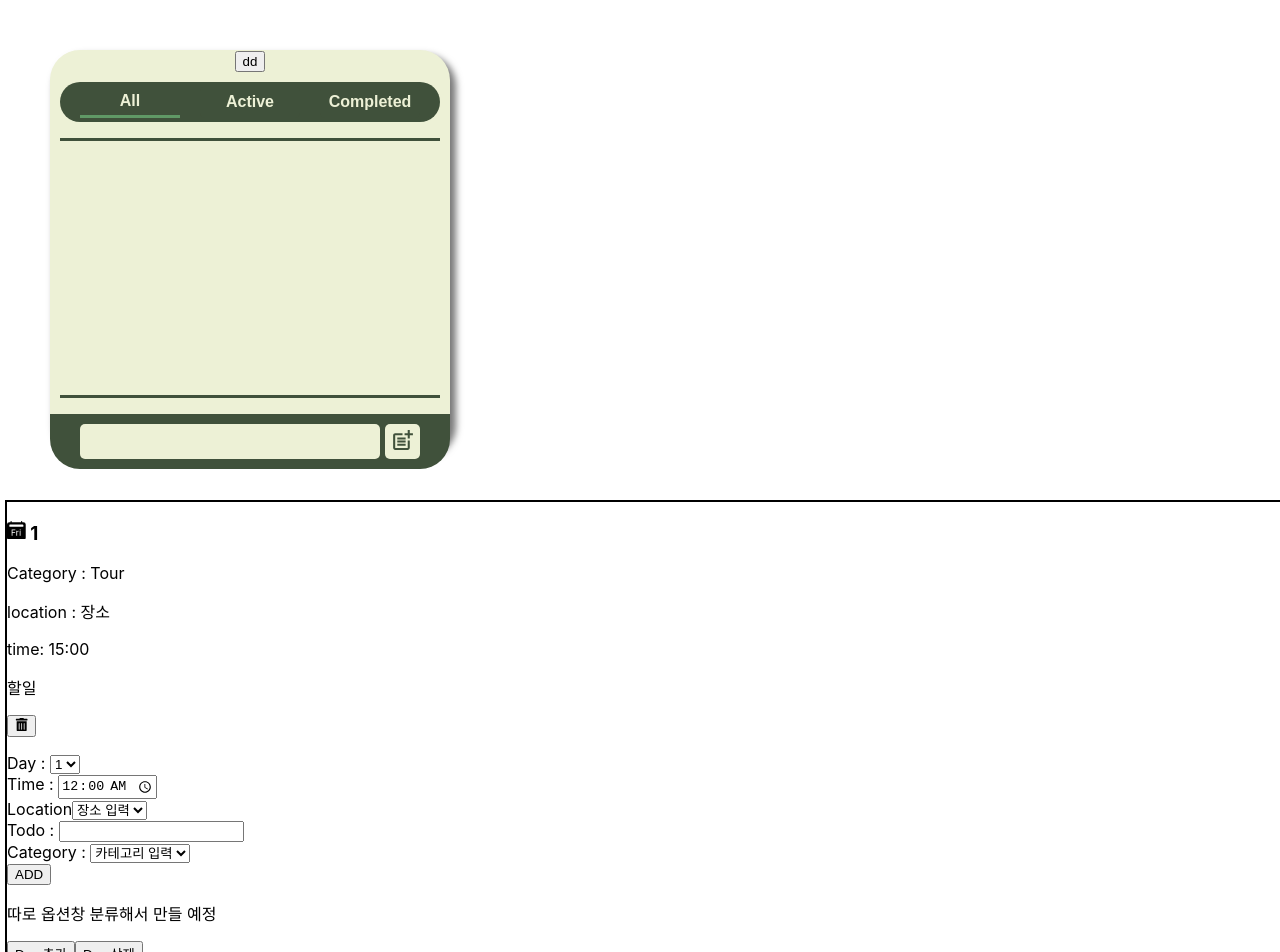
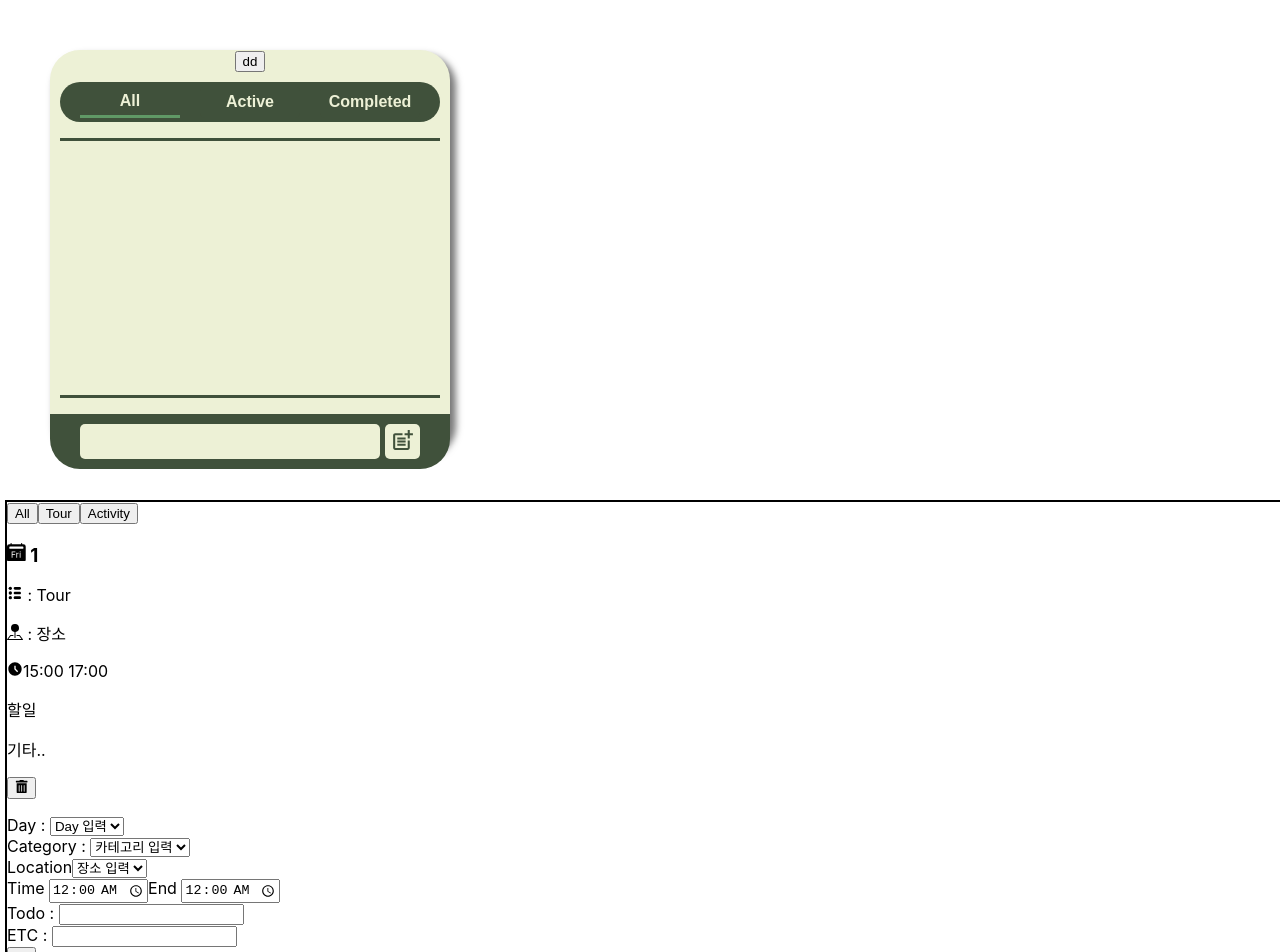
Before and after one commit to Jae0o/React_components, a React (Create React App) app in the folder todo-project/: page / in a window 1280 px wide. Shown: the top 952 px of the page. Built offline with nearby package versions, Linux system fonts and the light colour scheme.

Commit message:
Trip Project // make Category Filter

```diff
--- a/todo-project/src/components/AppTrip/AppDayList/AppDayList.jsx
+++ b/todo-project/src/components/AppTrip/AppDayList/AppDayList.jsx
@@ -4,23 +4,8 @@ import AddListButton from './List/AddListButton';
 import { v1 as uuidV1 } from 'uuid';
 
 
-const TripList = [{
-    id: 2,
-    Day: "1",
-    Todo: "할일",
-    Time: "15:00",
-    Location: "장소",
-    Category: "Tour"
-}];
+export default function AppDayList() {
 
-const DefaultDaylist = [
-    {
-        id: 1,
-        Day: "1"
-    }
-]
-
-export default function AppDayList() {
     // ------------------------------------ Day
 
     const [DayList, setDayList] = useState(DefaultDaylist);
@@ -33,7 +18,46 @@ export default function AppDayList() {
         }
     };
 
+    const DeleteDay = (e) => {
+        if (DayList.some((day) => day.Day === e)) {
+            const filter = DayList.filter((day) => day.Day !== e);
+            setDayList([...filter]);
+        } else {
+            alert("리스트에 일치하는 항목이 없습니다.")
+        }
+    }
+
+
+    // ------------------------------------ Category
+
+
+    const [CategoryList, setCategoryList] = useState(DefaultCategoryList);
+    const [FilterCategoryList, setFilterCategoryList] = useState(DefaultFilter)
+
+    const UpdateCategoryFcuntion = (SaveData) => {
+        if (!CategoryList.some((e) => e.category === SaveData.trim())) {
+            setCategoryList([...CategoryList, { id: uuidV1(), category: SaveData.trim() }])
+            setFilterCategoryList([...FilterCategoryList, SaveData]);
+        } else {
+            alert("리스트에 동일한 Category가 존재합니다.");
+        }
+    };
+
+    const DeleteCategory = (e) => {
+        if (CategoryList.some((cate) => cate.category === e.trim())) {
+            const filter = CategoryList.filter((cate) => cate.category !== e.trim());
+            setCategoryList([...filter]);
+            const filtered = FilterCategoryList.filter((data) => data !== e)
+            setFilterCategoryList([...filtered]);
+        } else {
+            alert("리스트에 일치하는 항목이 없습니다.")
+        }
+    }
+    //  filter
+
+
     // ------------------------------------ List
+
 
     const [List, setList] = useState(TripList);
 
@@ -49,8 +73,53 @@ export default function AppDayList() {
 
     return (
         <article>
-            <DayBoxList list={List} UploadDelete={DeleteList} DayList={DayList} />
-            <AddListButton UpdateList={AddList} PushDay={UpdateDayFunction} DayList={DayList} />
+            <DayBoxList list={List} UploadDelete={DeleteList} DayList={DayList} CategoryList={FilterCategoryList} />
+            <AddListButton UpdateList={AddList}
+                // Day Props
+                PushDay={UpdateDayFunction} DayList={DayList} DeleteDay={DeleteDay}
+                // Category Props
+                PushCategory={UpdateCategoryFcuntion} CategoryList={CategoryList} DeleteCategory={DeleteCategory} />
         </article>
     )
-}
+};
+
+
+
+
+const TripList = [{
+    id: 2,
+    Day: "1",
+    Todo: "할일",
+    StartTime: "15:00",
+    EndTime: "17:00",
+    Location: "장소",
+    Category: "Tour",
+    Etc: "기타.."
+}];
+
+const DefaultDaylist = [
+    {
+        id: "Default key",
+        Day: "Day 입력"
+    },
+    {
+        id: "1",
+        Day: "1"
+    }
+];
+const DefaultCategoryList = [
+    {
+        id: "Default key",
+        category: "카테고리 입력"
+    },
+    {
+        id: "1",
+        category: "Tour"
+    },
+    {
+        id: "2",
+        category: "Activity"
+    },
+];
+
+const DefaultFilter = ["All", "Tour", "Activity"]
--- a/todo-project/src/components/AppTrip/AppDayList/List/AddListButton.jsx
+++ b/todo-project/src/components/AppTrip/AppDayList/List/AddListButton.jsx
@@ -1,10 +1,15 @@
 import React, { useState } from 'react'
 import { v1 as uuidV1 } from 'uuid';
 import AddDopDownList from './AddDorpDownList';
+import { MdOutlineDownloadDone } from 'react-icons/md'
 
 
 
-export default function AddListButton({ UpdateList, PushDay, DayList }) {
+export default function AddListButton({
+  UpdateList,
+  PushDay, DayList, DeleteDay,
+  PushCategory, CategoryList, DeleteCategory
+}) {
 
   // ---------------------------------------- State
   const [Todo, setTodo] = useState('');
@@ -12,28 +17,39 @@ export default function AddListButton({ UpdateList, PushDay, DayList }) {
   const [Location, setLocation] = useState('');
   const [LocationList, setLocationList] = useState(DefaultLocationList);
 
-    const [Time, setTime] = useState('00:00');
+  const [StartTime, setStartTime] = useState('00:00');
+  const [EndTime, setEndTime] = useState('00:00');
 
   const [Day, setDay] = useState('1');
 
   const [Category, setCategory] = useState('Tour');
-    const [CategoryList, setCategoryList] = useState(DefaultCategoryList);
+
+
+  const [Etc, setEtc] = useState("");
 
   // ---------------------------------------- Update Function
   const UpdateTodo = (e) => {
     setTodo(e);
   }
   const UpdateLocation = (e) => {
+    console.log(e)
     setLocation(e);
   }
   const UpdateDay = (e) => {
     setDay(e)
   }
-    const UpdateTime = (e) => {
-        setTime(e);
+  const UpdateStartTime = (e) => {
+    setStartTime(e);
+  }
+  const UpdateEndTime = (e) => {
+    setEndTime(e);
   }
   const UpdateCategory = (e) => {
     setCategory(e);
+  }
+  const UpdateEtc = (e) => {
+    setEtc(e);
+    console.log(Etc)
   }
 
   // ---------------------------------------- ADD UpdateList Props Function
@@ -42,22 +58,24 @@ export default function AddListButton({ UpdateList, PushDay, DayList }) {
     e.preventDefault();
     if (Todo.trim().length === 0) {
       return alert(" Todo 에 할일을 적으세요");
-        }
+    };
+
+
     UpdateList(
       {
         id: uuidV1(),
         Day: Day,
         Todo: Todo.trim(),
-                Time: Time,
+        StartTime: StartTime,
+        EndTime: EndTime,
         Location: Location,
-                Category: Category
+        Category: Category,
+        Etc: Etc.trim()
       }
     )
   }
-    // ---------------------------------------- Add Day Function
 
-
-    // ---------------------------------------- Add Location Function
+  // ---------------------------------------- Add Delete Location Function
 
   const UpdateLocationFunction = (SaveData) => {
     if (!LocationList.some((e) => e.Location === SaveData.trim())) {
@@ -67,15 +85,14 @@ export default function AddListButton({ UpdateList, PushDay, DayList }) {
     }
   };
 
-    // ---------------------------------------- Add Category Function
-
-    const UpdateCategoryFcuntion = (SaveData) => {
-        if (!CategoryList.some((e) => e.category === SaveData.trim())) {
-            setCategoryList([...CategoryList, { id: uuidV1(), category: SaveData.trim() }])
+  const DeleteLocation = (e) => {
+    if (LocationList.some((local) => local.Location === e)) {
+      const filter = LocationList.filter((local) => local.Location !== e);
+      setLocationList([...filter]);
     } else {
-            alert("리스트에 동일한 Category가 존재합니다.");
+      alert("리스트에 일치하는 항목이 없습니다.")
     }
-    };
+  }
 
   // ---------------------------------------- Return
 
@@ -92,12 +109,20 @@ export default function AddListButton({ UpdateList, PushDay, DayList }) {
             ))}
           </select>
         </div>
-                {/* 이름 예정 style.TimeInput */}
+
+        {/* 이름 예정 style.CategoryInput */}
         <div>
-                    <label htmlFor='TimeInput'>Time : </label>
-                    <input type='time' id="TimeInput" value={Time} onChange={(e) => UpdateTime(e.target.value)} />
+          <label htmlFor="CategoryInput">Category : </label>
+          <select onChange={(e) => UpdateCategory(e.target.value)}>
+            {CategoryList.map((data) => (
+              <option key={data.id} value={data.category}>
+                {data.category}
+              </option>
+            ))}
+          </select>
         </div>
 
+        {/* 이름 예정 style.LocationInput */}
         <div>
           <label htmlFor="LocationInput">Location</label>
           <select id="LocationInput" onChange={(e) => UpdateLocation(e.target.value)}>
@@ -109,49 +134,46 @@ export default function AddListButton({ UpdateList, PushDay, DayList }) {
           </select>
         </div>
 
+        {/* 이름 예정 style.TimeInput */}
+        <div>
+          <label htmlFor='StartTimeInput'>Time </label>
+          <input type='time' id="StartTimeInput" value={StartTime} onChange={(e) => UpdateStartTime(e.target.value)} />
+          <label htmlFor='EndTimeInput'>End </label>
+          <input type='time' id="EndTimeInput" value={EndTime} onChange={(e) => UpdateEndTime(e.target.value)} />
+        </div>
+
+        {/* 이름 예정 style.TodoInput */}
         <div>
           <label htmlFor='TodoInput'>Todo : </label>
           <input id="TodoInput" type='text' onChange={(e) => UpdateTodo(e.target.value)} />
         </div>
 
+        {/* 이름 예정 style.EtcInput */}
         <div>
-                    <label htmlFor="CategoryInput">Category : </label>
-                    <select onChange={(e) => UpdateCategory(e.target.value)}>
-                        {CategoryList.map((data) => (
-                            <option key={data.id} value={data.category}>
-                                {data.category}
-                            </option>
-                        ))}
-                    </select>
+          <label htmlFor='EtcInput'>ETC : </label>
+          <input id="EtcInput" type='text' onChange={(e) => UpdateEtc(e.target.value)} />
         </div>
-                <button> ADD </button>
+
+        <button> <MdOutlineDownloadDone /> </button>
       </form>
 
       <div>
         <p> 따로 옵션창 분류해서 만들 예정</p>
         {/* Day */}
-                <AddDopDownList UploadFunction={(e) => PushDay(e)} name={"Day"} />
+        <AddDopDownList UploadFunction={(e) => PushDay(e.trim())} name={"Day"} DeleteFunction={(e) => DeleteDay(e.trim())} />
         {/* Category */}
-                <AddDopDownList UploadFunction={(e) => UpdateCategoryFcuntion(e)} name={"Category"} />
+        <AddDopDownList UploadFunction={(e) => PushCategory(e.trim())} name={"Category"} DeleteFunction={(e) => DeleteCategory(e.trim())} />
         {/* Location */}
-                <AddDopDownList UploadFunction={UpdateLocationFunction} name={"Location"} />
+        <AddDopDownList UploadFunction={(e) => UpdateLocationFunction(e.trim())} name={"Location"} DeleteFunction={(e) => DeleteLocation(e.trim())} />
       </div>
     </div>
 
   )
 }
 
-
-const DefaultCategoryList = [
-    {
-        id: 1,
-        category: "카테고리 입력"
-    }
-];
-
 const DefaultLocationList = [
   {
-        id: 1,
+    id: "Default key",
     Location: "장소 입력"
   }
 ]
--- /dev/null
+++ b/todo-project/src/components/AppTrip/AppDayList/List/CategoryFilter.jsx
@@ -0,0 +1,16 @@
+import React from 'react'
+
+export default function CategoryFilter({ CategoryList, FilterFunction }) {
+
+  return (
+    <div>
+      {CategoryList.map((value, index) => {
+        return (
+          <button key={index} onClick={() => FilterFunction(value)}>
+            {value}
+          </button>
+        )
+      })}
+    </div>
+  )
+}
--- a/todo-project/src/components/AppTrip/AppDayList/List/DayBoxList.jsx
+++ b/todo-project/src/components/AppTrip/AppDayList/List/DayBoxList.jsx
@@ -1,25 +1,48 @@
-import React from 'react'
+import React, { useState } from 'react'
 import { FaTrashAlt } from 'react-icons/fa'
-import { BsFillCalendar2DayFill } from 'react-icons/bs'
-
-export default function DayBoxList({ list, UploadDelete, DayList }) {
+import { BsFillCalendar2DayFill, BsPinMapFill } from 'react-icons/bs'
+import { TiThList } from 'react-icons/ti'
+import { MdOutlineAccessTimeFilled } from 'react-icons/md'
+import CategoryFilter from './CategoryFilter'
 
 
+export default function DayBoxList({
+  list, UploadDelete,
+  DayList, CategoryList }) {
+  const [FilterValue, setFilterValue] = useState(CategoryList[0]);
+  const FilteredDayList = DayList.filter((e) => e.id !== "Default key");
 
+  const CategoryfilterButton = (e) => {
+    setFilterValue(e);
+  }
 
   return (
     <div>
-            {DayList.map((daylist) => {
-                const filter = list.filter((e) => e.Day === daylist.Day)
+      <CategoryFilter
+        CategoryList={CategoryList} FilterFunction={CategoryfilterButton}
+        FilterValue={FilterValue}
+      />
+
+      {FilteredDayList.map((daylist) => {
+        // Day 기준의 filter
+        const DayFilter = list.filter((e) => e.Day === daylist.Day)
+        // Category 기준의 filter
+        const Filtered = OnFilter(DayFilter, FilterValue);
+
+
+        console.log(Filtered);
         return (
-                    <ul>
+          <ul key={daylist.id}>
             <h1><BsFillCalendar2DayFill /> {daylist.Day} </h1>
-                        {filter.map((value) => (
-                            <li>
-                                <p>Category : {value.Category}</p>
-                                <p>location : {value.Location}</p>
-                                <p>time: {value.Time}</p>
+
+            {/* List 맵핑 */}
+            {Filtered.map((value) => (
+              <li key={value.id}>
+                <p><TiThList /> : {value.Category}</p>
+                <p><BsPinMapFill /> : {value.Location}</p>
+                <p><MdOutlineAccessTimeFilled />{value.StartTime} {value.EndTime}</p>
                 <p>{value.Todo}</p>
+                {value.Etc && <p>{value.Etc}</p>}
                 <button onClick={() => UploadDelete(value.id)}><FaTrashAlt /></button>
               </li>
             ))}
@@ -28,3 +51,10 @@ export default function DayBoxList({ list, UploadDelete, DayList }) {
     </div>
   )
 };
+
+function OnFilter(DefaultList, State) {
+  if (State === "All") {
+    return DefaultList;
+  }
+  return DefaultList.filter((list) => list.Category === State);
+};
```
Also changed, not shown: todo-project/src/components/AppTrip/AppDayList/List/AddDorpDownList.jsx (+14 -5 lines). Lines whose indentation alone changed are shown as unchanged.
